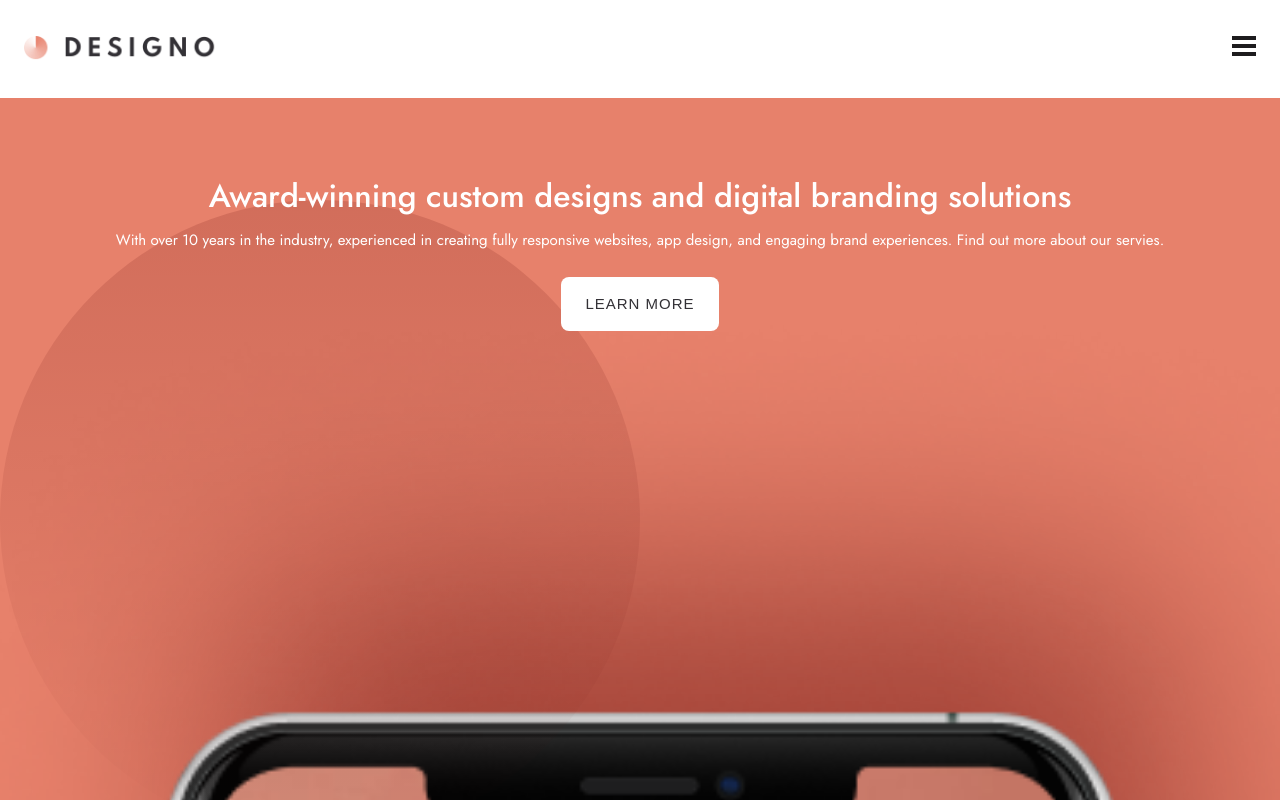
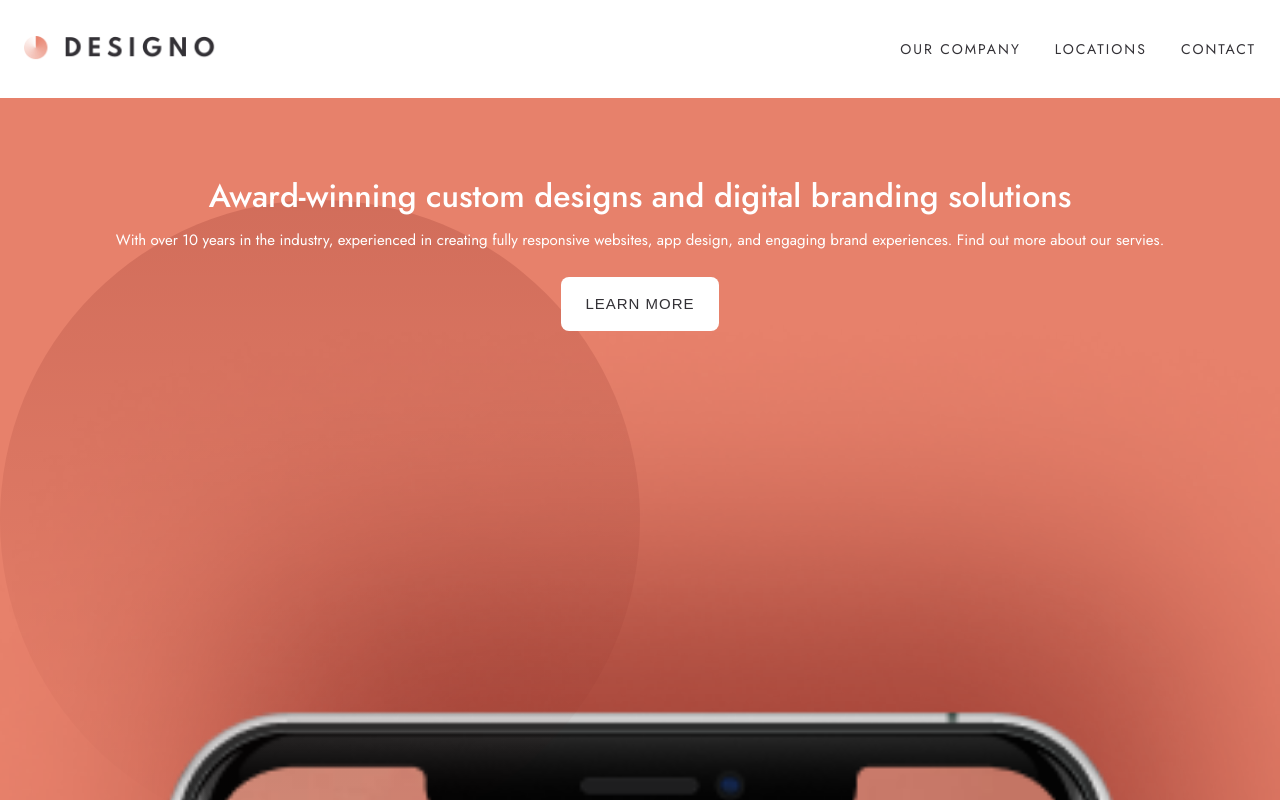
Before and after one commit to AyeTone/Desingo, a React (Create React App) app in the folder client/: page / in a window 1280 px wide. Shown: the top 800 px of the page. Built offline with nearby package versions, Linux system fonts and the light colour scheme.

Commit message:
Navbar Tablet Implemneted

```diff
--- a/client/src/components/Navbar.jsx
+++ b/client/src/components/Navbar.jsx
@@ -45,6 +45,18 @@ const Navbar = () => {
           </ul>
         </div>
       </div>
+
+      <ul className="navbar__links navbar__tablet">
+        <Link to="/about" onClick={toggleMenu}>
+          <li className="navbar__link">Our Company</li>
+        </Link>
+        <Link to="/locations" onClick={toggleMenu}>
+          <li className="navbar__link">Locations</li>
+        </Link>
+        <Link to="/contact" onClick={toggleMenu}>
+          <li className="navbar__link">Contact</li>
+        </Link>
+      </ul>
     </section>
   );
 };
--- a/client/src/styles/abstracts/_variables.scss
+++ b/client/src/styles/abstracts/_variables.scss
@@ -2,6 +2,7 @@
 $mainBg: rgba(231, 129, 107, 1);
 $projectsBg: rgba(253, 243, 240, 1);
 $fontColor: #333136;
+$blackText: rgba(51, 49, 54, 1);
 
 /* Fonts */
 @import url("https://fonts.googleapis.com/css2?family=Jost:wght@400;500&family=League+Spartan:wght@700&display=swap");
--- a/client/src/styles/components/_Navbar.scss
+++ b/client/src/styles/components/_Navbar.scss
@@ -1,4 +1,5 @@
 @use "../abstracts/variables" as *;
+@use "../utils/breakpoints" as *;
 
 .navbar {
   min-height: 96px;
@@ -46,3 +47,36 @@
   text-transform: uppercase;
   color: white;
 }
+
+/*
+
+      Tablet BP
+
+*/
+
+.navbar__tablet {
+  display: none;
+}
+
+@include breakpoint(tablet) {
+  .navbar__tablet {
+    display: flex;
+  }
+
+  .navbar__menu {
+    display: none;
+  }
+
+  .navbar__links {
+    flex-direction: row;
+    width: unset;
+    padding: unset;
+    background-color: unset;
+  }
+
+  .navbar__link {
+    color: $blackText;
+    font-size: 14px;
+    line-height: 14px;
+  }
+}
```
Also changed, not shown: client/src/index.css.
